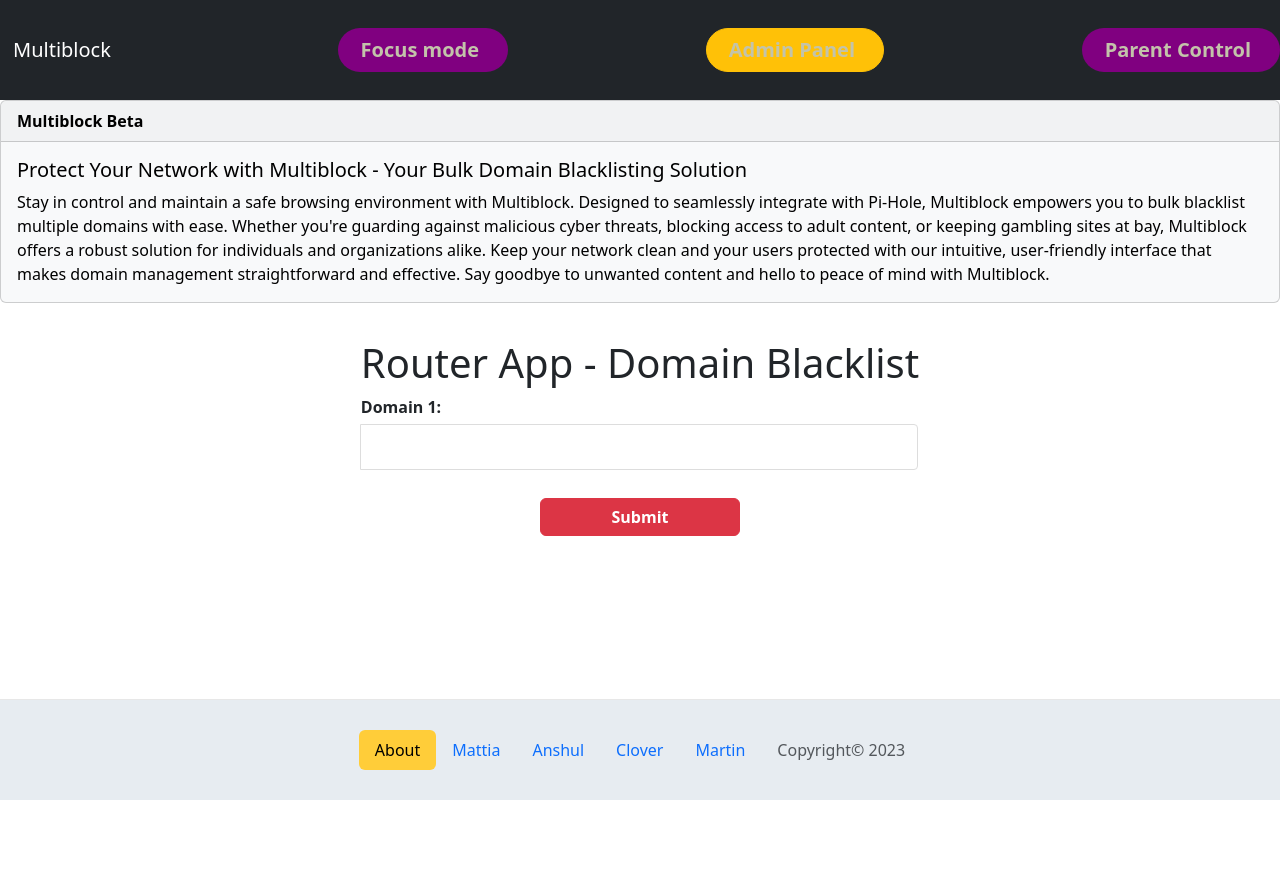
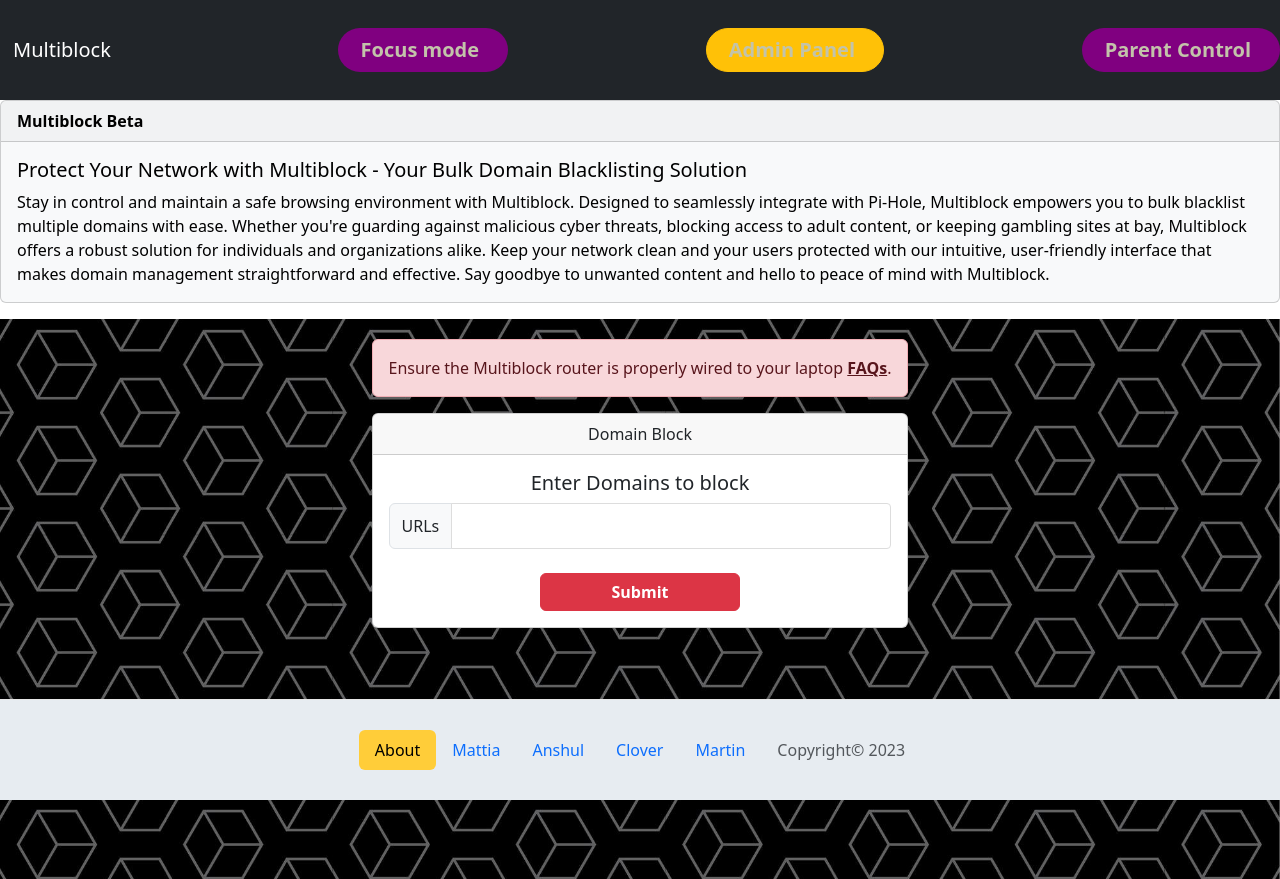
Before and after one commit to marslite/multiblock-router, a React (Create React App) app: page /#/ in a window 1280 px wide. Before the commit the page ends 831 px from the top, so only its background shows below. Built offline with nearby package versions, Linux system fonts and the light colour scheme.

Commit message:
Implementing new UI for Multiblock

```diff
--- a/src/Homepage/home.css
+++ b/src/Homepage/home.css
@@ -2,13 +2,34 @@
 .site-wrapper{
     display: flex;
     flex-direction: column;
+    min-height: 70vh;
+    background: url("./monogram-line-seamless-pattern_8830-622.jpg") center repeat;
+
+
+    background-size: cover;
+    /* background-position: center; */
+
 
     /* min-height: 100vh; */
 
 }
 
+.dom-block{
+  height: 16rem;
+  width: 45rem;
+  background: wheat;
+  border: 8px solid blueviolet;
+  border-radius: 20px;
+  border-style: inset;
+  color:wheat;
+  background: linear-gradient(90deg, rgba(66,61,62,1) 0%, rgba(201,169,223,1) 57%, rgba(87,68,43,1) 100%, rgba(108,17,17,1) 100%);
 
 
+}
+
+.form-edit{
+  width: 1px !important;
+}
 
 .web-wrap{
     /* border: solid rebeccapurple; */
--- a/src/Homepage/home.js
+++ b/src/Homepage/home.js
@@ -1,4 +1,4 @@
-import React, { useState } from 'react';
+import React, { useState, useEffect } from 'react';
 import Navbar from '../Nav/nav';
 
 import "./home.css"
@@ -14,41 +14,9 @@
   // const domains
   let canFileUpload = false;
 
-  // const handleSubmitLink = async (event) => {
-  //   event.preventDefault();
-  //   // console.log(TESST)
-  //   handleSubmit(event)
-
-  //   const dataToT = {
-  //     websiteArray: websiteArray,
-  //     domains: domains
-  //   }
-
-  //   // console.log(`${domains} check here`)
-
-  //   try {
-  //     const response = await fetch('http://192.168.0.2:3000/api/links', {
-  //       method: 'POST',
-  //       mode: "cors",
-  //       headers: {
-  //         "Content-Type": "application/json",
-  //         "Access-Control-Allow-Origin": "*",
-  //       },
-  //       body: JSON.stringify(dataToT),
-  //     });
-
-  //     if(!response.ok){
-  //       throw new Error(`Where you expecting somethoing? ${response.status} `)
-  //     }
-
-  //   } catch (error) {
-  //     console.error("Error in sending data:", error)
-  //   }
 
 
-  //   setDomainOne('');
 
-  // }
 
   const handleSubmit = async () => {
     // event.preventDefault();
@@ -75,6 +43,28 @@
 
 
     setDomainOne('');
+
+
+    try {
+      const response = await fetch('http://localhost:3000/api/home', {
+        method: 'POST',
+        mode: 'cors',
+        headers: {
+          'Content-Type': 'application/json',
+          'Access-Control-Allow-Origin': '*',
+        },
+        body: JSON.stringify(finalWebArrays),
+      });
+
+      if(!response.ok){
+        throw new Error(`That ass-shaped of Anshul forgot to turn on the server`)
+      }
+
+
+    } catch (error) {
+      console.error(`Error in sending data, guess you have to watch all these naughty websites ${finalWebArrays.toString}`, error.message)
+
+    }
   };
 
 
@@ -89,18 +79,53 @@
       <div className='site-wrapper'>
         <div className='web-wrap'>
         <div className="web-container">
+        <div class="alert alert-danger" role="alert">
+          Ensure the Multiblock router is properly wired to your laptop <a href="#" class="alert-link">FAQs</a>.
+        </div>
 
 
+                    {/* <div className='dom-block'>
                       <h1>Router App - Domain Blacklist</h1>
-                      {/* <form onSubmit={handleSubmit}> */}
+
                       <div className="input-group">
                         <label>Domain 1:</label>
                         <input
                           type="text"
                           value={domainOne}
                           onChange={(e) => setDomainOne(e.target.value)}
-                        />
+                          />
                       </div>
+
+                   </div> */}
+
+
+                   <div class="card">
+                    <div class="card-header">
+                      Domain Block
+                    </div>
+                    <div class="card-body">
+                      <h5 class="card-title">Enter Domains to block</h5>
+                      {/* <p class="card-text">Enter Domains.</p> */}
+                        {/* <input className='input' type="text" value={domainOne} onChange={(e) => setDomainOne(e.target.value)}  /> */}
+                        <div>
+                        <div class=" input-group mb-3">
+                      <span class="input-group-text" id="inputGroup-sizing-lg">URLs</span>
+                        <input type="text" class="form-control form-edit" aria-label="Sizing example input"  aria-describedby="inputGroup-sizing-lg" value={domainOne} onChange={(e) => setDomainOne(e.target.value)} />
+                            </div>
+                            <button type="submit" className='btn btn-danger mt-2 btn-d' onClick={ handleSubmit}>
+                        <b>Submit</b>
+                        </button>
+                        </div>
+                      {/* <a href="#" class="btn btn-primary">Go somewhere</a> */}
+                    </div>
+                  </div>
+
+
+
+
+
+
+
 
                       {/* <div className="input-group">
                         <label>Domain 2:</label>
@@ -125,9 +150,9 @@
                       </div>
                   </div>}
                       {/* <button type="submit" className='btn btn-danger mt-2 btn-d' onClick={(event)=>{ handleSubmitLink(event)  }}> */}
-                      <button type="submit" className='btn btn-danger mt-2 btn-d' onClick={ handleSubmit}>
+                      {/* <button type="submit" className='btn btn-danger mt-2 btn-d' onClick={ handleSubmit}>
                         <b>Submit</b>
-                        </button>
+                        </button> */}
                       {/* </form> */}
 
                       </div>
```
Also changed, not shown: src/Homepage/linear-flat-design-abstract-lines-pattern_23-2148936344.avif (added), src/Homepage/monogram-line-seamless-pattern_8830-622.jpg (added).
